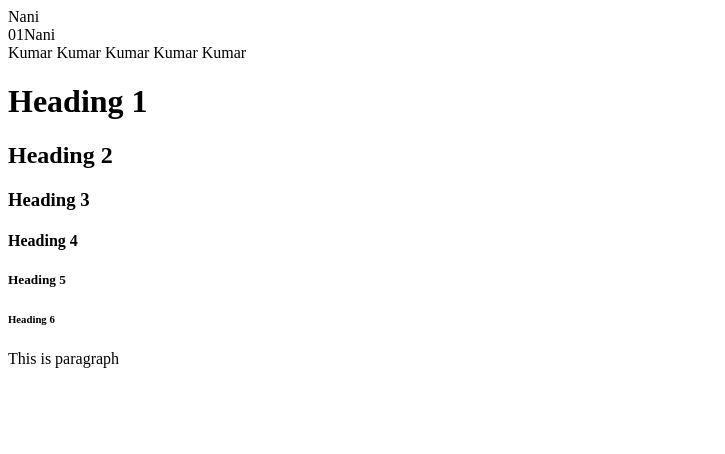
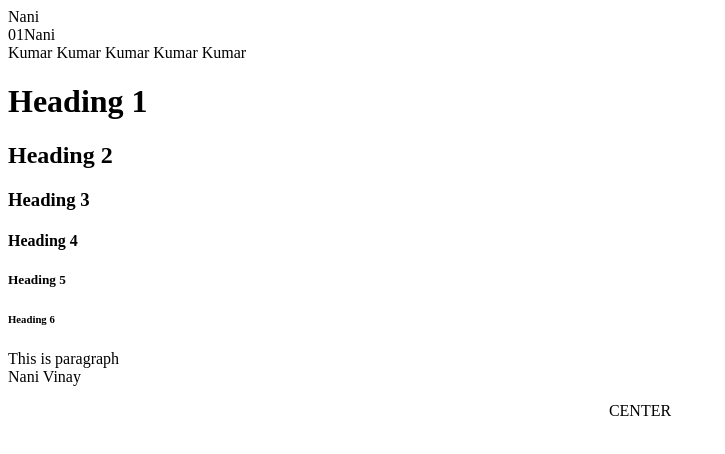
Before and after one commit to Nanivinay/Frontend, a plain HTML site: page index.html in a window 1280 px wide. Shown: the whole page, without its empty margins (0-725 px from the left). Drawn offline with Linux system fonts and the light colour scheme.

Commit message:
fifth commit

```diff
--- a/index.html
+++ b/index.html
@@ -24,8 +24,12 @@
     <h5>Heading 5</h5>
     <h6>Heading 6</h6>
 
-    <!--Paragraph Tag-->
-    <p>This is paragraph</p>
+    <!--Paragraph Tag  & Line break tag-->
+    <p>This is paragraph <br>Nani Vinay</p>
+
+    <!--Center Tag-->
+    <center>CENTER</center>
+
 
 
 </body>
```
